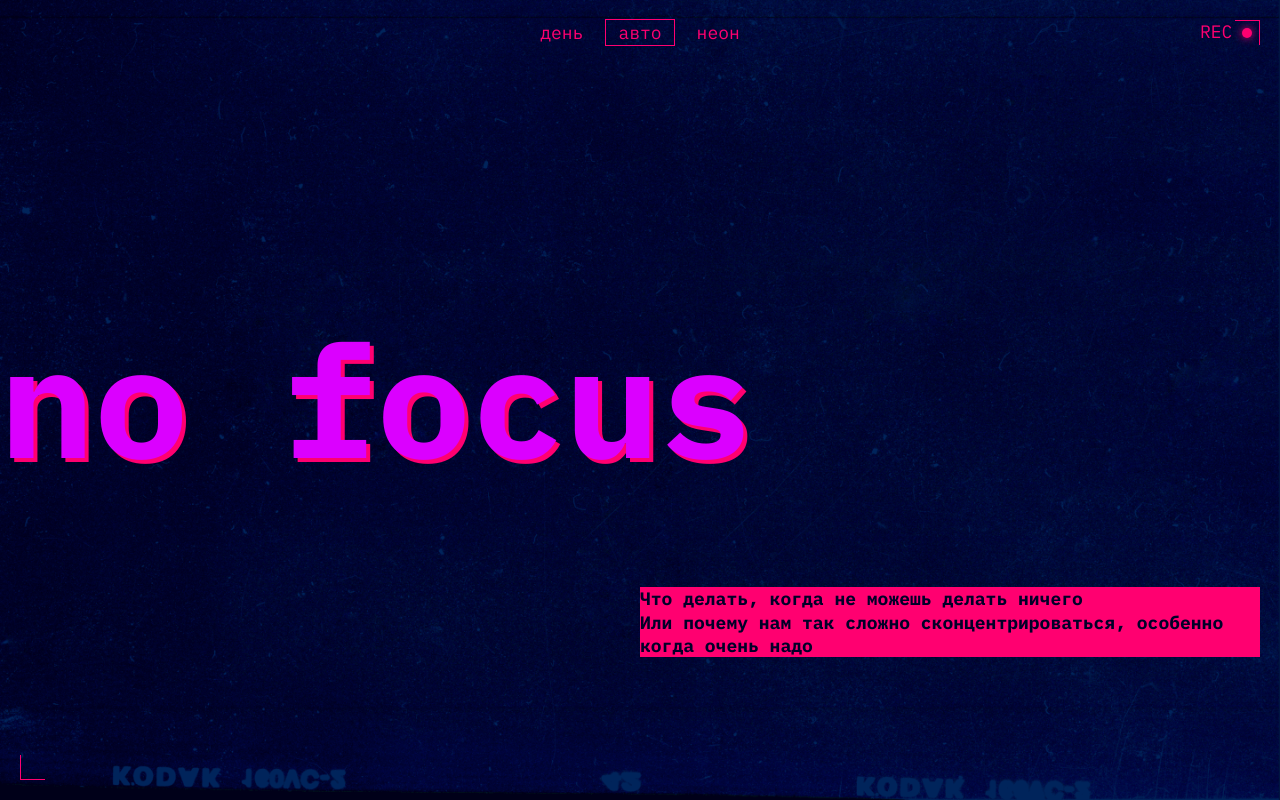
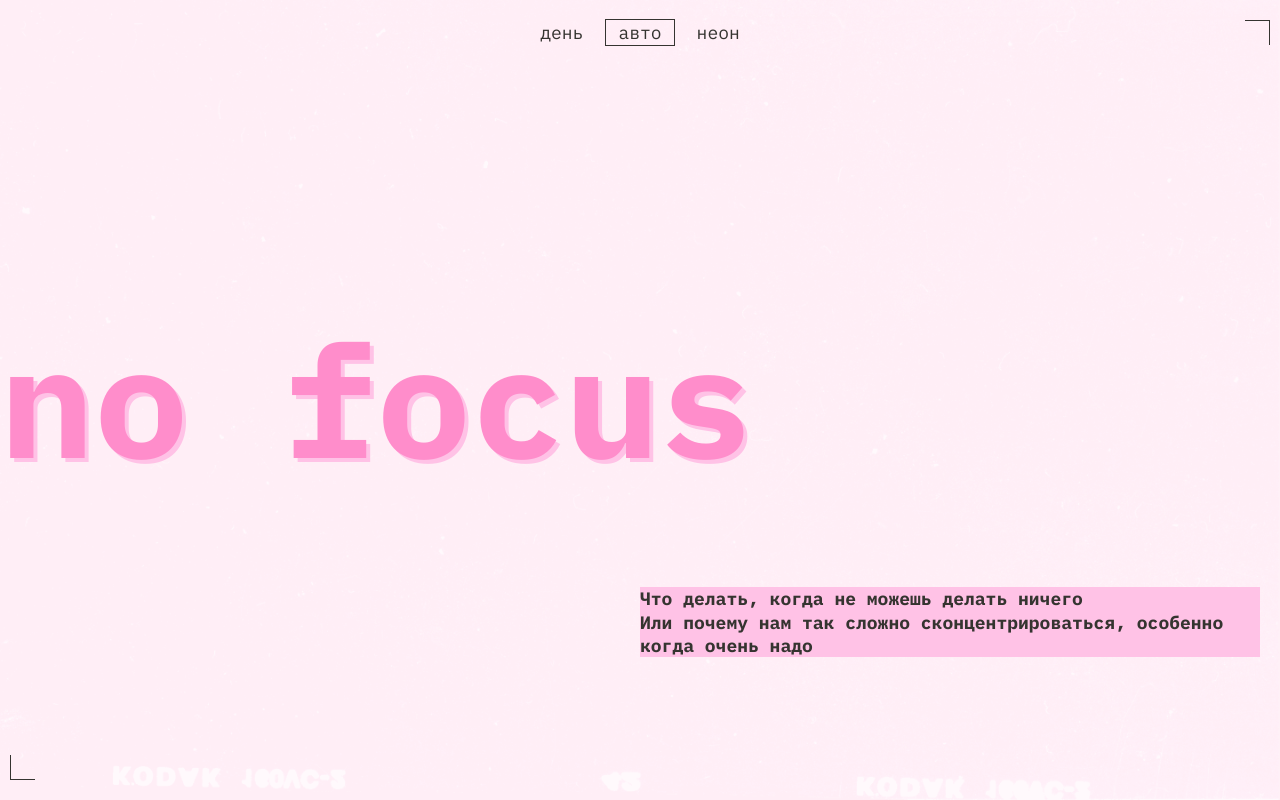
Before and after one commit to lakkiluk-mp/slozhno-sosredotochitsya, a website: page index.html in a window 1280 px wide. Shown: the top 800 px of the page. Drawn offline with Linux system fonts and the light colour scheme.

Commit message:
html_css_fixes_7

```diff
--- a/index.html
+++ b/index.html
@@ -15,7 +15,7 @@
     <link rel="icon" href="./images/favicon.svg" type="image/svg+xml" />
     <title>Сложно сосредоточиться</title>
   </head>
-  <body class="page theme_dark">
+  <body class="page">
     <header class="header decorated-zone decoration-corner">
       <nav class="header__theme-menu">
         <ul class="header__theme-menu-list">
--- a/styles/style.css
+++ b/styles/style.css
@@ -22,7 +22,7 @@
   border-top: 1px solid var(--accent-button-color);
   inline-size: 25px;
   block-size: 25px;
-  left: calc(100% - 45px);
+  left: calc(100% - 35px);
   top: var(--accent-offset-size);
 }
 
@@ -33,7 +33,7 @@
   border-bottom: 1px solid var(--accent-button-color);
   inline-size: 25px;
   block-size: 25px;
-  right: calc(100% - 45px);
+  right: calc(100% - 35px);
   bottom: var(--accent-offset-size);
 }
 
@@ -46,7 +46,7 @@
   background-color: var(--accent-background);
   border-radius: 50%;
   filter: drop-shadow(0 0 4px var(--accent-background));
-  left: calc(100% - 38px);
+  left: calc(100% - 28px);
   top: clamp(17px, (((14.5vw * 100)/ 375)), 28px);
   visibility: var(--accent-visibility);
 }
@@ -54,7 +54,7 @@
 .psevdo::before {
   position: absolute;
   content: 'REC';
-  left: calc(100% - 80px);
+  left: calc(100% - 70px);
   top: var(--accent-offset-size);
   color: #ff0070;
   visibility: var(--accent-visibility);
--- a/styles/variables.css
+++ b/styles/variables.css
@@ -11,7 +11,3 @@
   --accent-visibility:visible;
   --accent-offset-size:clamp(10px, (10vw * 100)/ 375, 20px);
 }
-/*
-  Переменные для вашего проекта
-  и их переопределение под различные устройства
-*/
```
Also changed, not shown: README.md.
